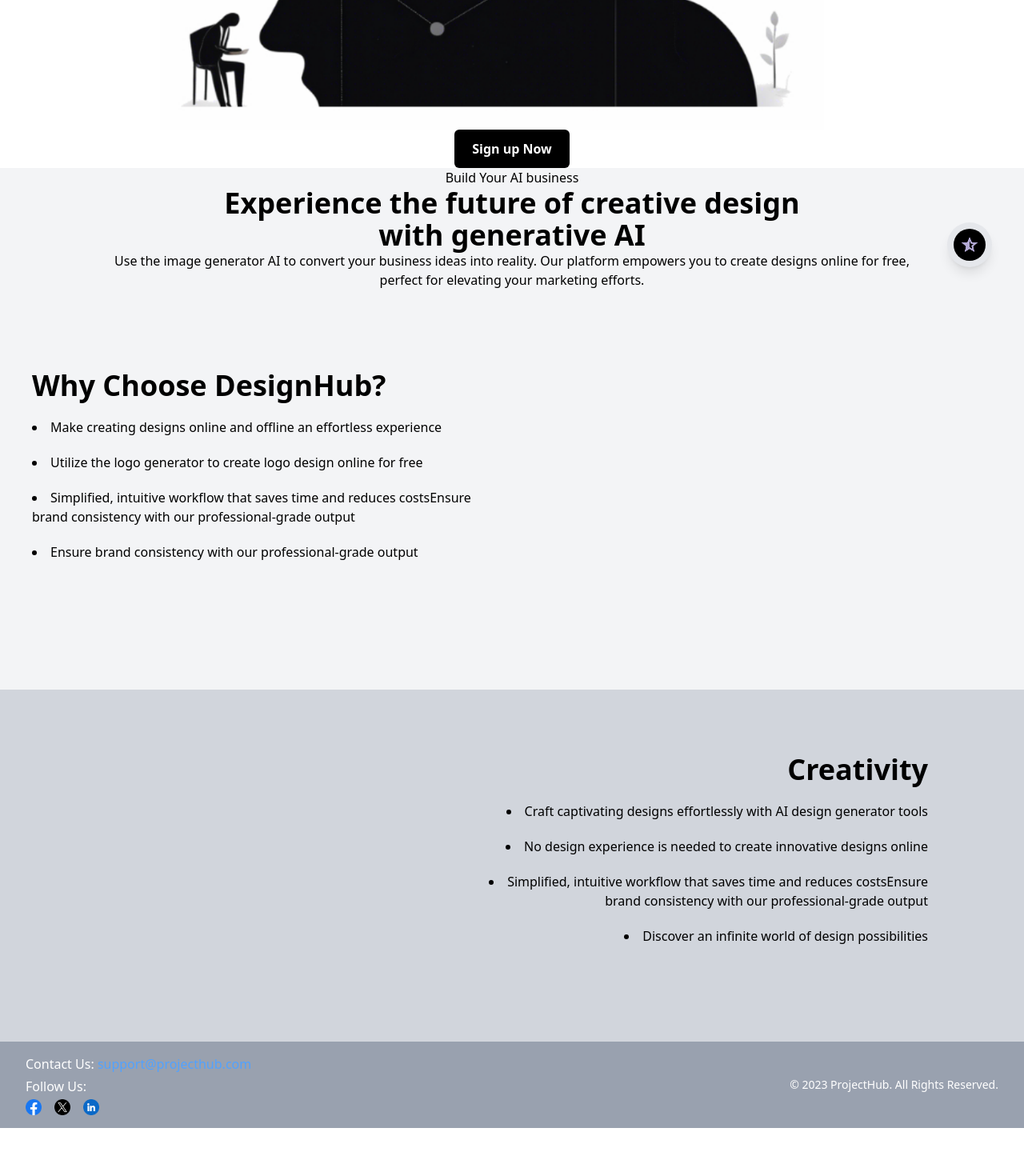
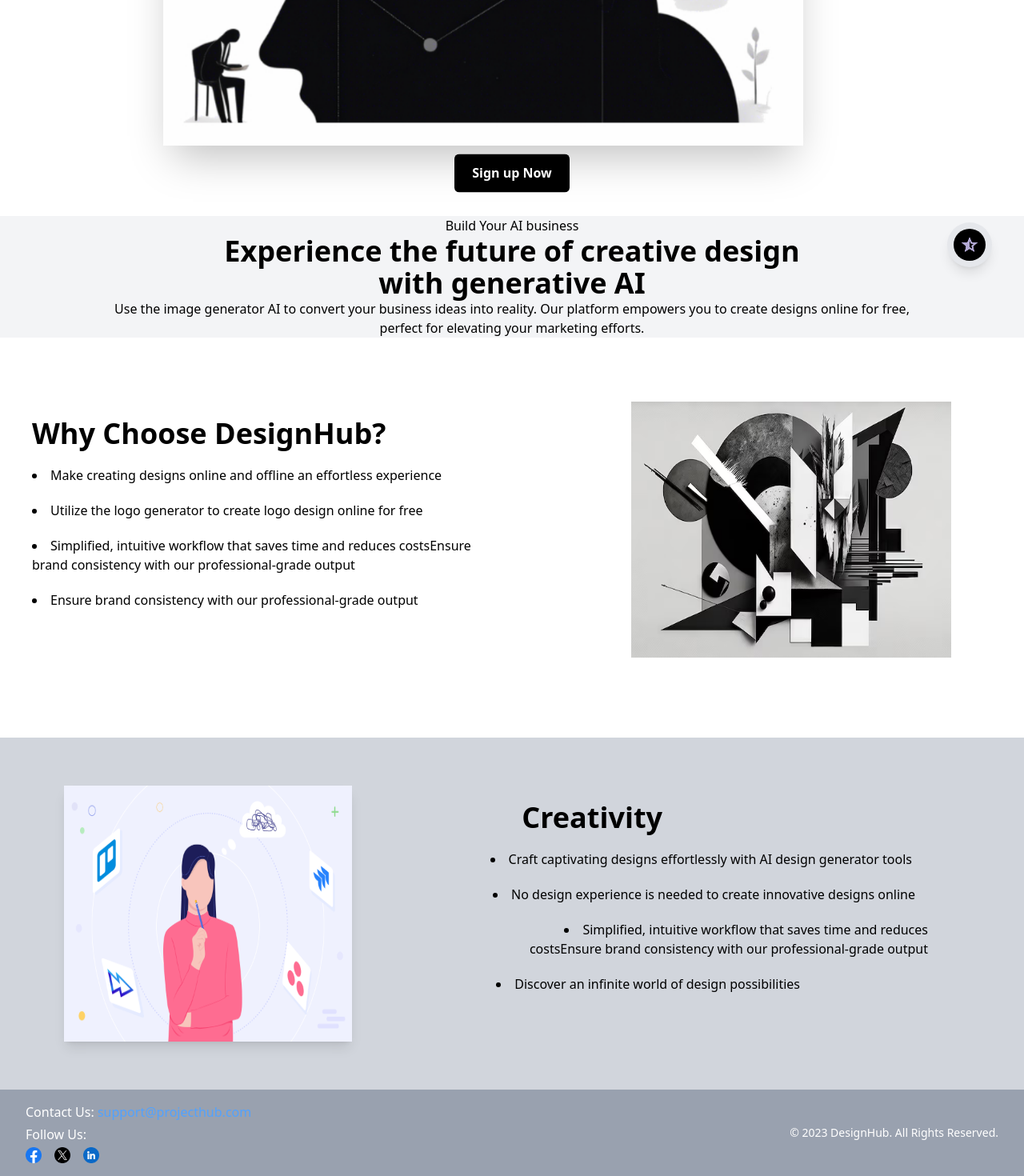
Before and after one commit to dev-koush-01/Matty-Online-Graphic-Design-Tool, a React (Vite) app: page / in a window 1280 px wide. Shown: the part 426-1896 px from the top of the page at 80% size. Before the commit the page ends 1836 px from the top, so only its background shows below. Built offline with nearby package versions, Linux system fonts and the light colour scheme; a web font is replaced by a local one.

Commit message:
Your commit message here

```diff
--- a/src/Component/Before_login/Front_page.jsx
+++ b/src/Component/Before_login/Front_page.jsx
@@ -1,22 +1,24 @@
 import React from 'react'
 import { NavLink } from 'react-router-dom'
-import ai_image_head from '../../assets/images_aihead.jpeg'
-// D:\gncipl- internship\6th-weekGNCIPl\Matty-Online-Graphic-Design-Tool\src\assets\images_aihead.jpeg
+import ai_image_head from '../../assets/creative.png'
+import Choose_designHub from '../../assets/Choose_designHub.png'
+
 
 function front_page() {
   return (
     <>
-          <div  className='text-center flex justify-center items-center '><h1 className='text-center text-4xl font-bold'>Welcome to DesignHub </h1>
+    <div>      <div className='text-center flex justify-center items-center '><h1 className='text-center text-4xl font-bold mt-5 shadow-lg rounded-md animate-bounce  '>Welcome to DesignHub </h1>
 
           </div>
-          <p  className='text-center flex justify-center items-center pt-4 ' >A browser-based design tool to easily create posters, banners, and social media images. <br />
+
+          <p  className='text-center flex justify-center items-center pt-4 '  >A browser-based design tool to easily create posters, banners, and social media images. <br />
             Features drag-and-drop editing, ready templates, cloud saving, and quick PNG/PDF <br />
             exports — no software install needed</p>
-          <img className='h-100 pl-50 ' src="../src/assets/front_page_image.png" alt="front_page_image" />
+          <img className='h-100  w-200 ml-51 py-0 shadow-2xl ' src="../src/assets/front_page_image.png" alt="front_page_image" />
 
 
           <div className='text-center flex justify-center items-center pb-5Hey, Cortana. '>
-        <NavLink to="/signup"> <button className='  w-36 h-12 rounded-md  text-white bg-black font-bold p-2 hover:text-2xl      '> Sign up Now </button>
+        <NavLink to="/signup"> <button className='  w-36 h-12 rounded-md  text-white bg-black font-bold p-2 hover:text-2xl    m-5 animate-bounce   '> Sign up Now </button>
        </NavLink> </div>
 
       <div className='bg-gray-100 '> <div className='text-center'><h2>Build Your AI business</h2></div>
@@ -24,24 +26,41 @@
         <p className='text-center'>Use the image generator AI to convert your business ideas into reality. Our platform empowers you to create designs online for free, <br /> perfect  for elevating your marketing efforts.
 
 </p>
+    </div>
+
+
 <div>
 
-        <div className='pl-10 pt-25 space-y-5 pb-40'><div className='text-4xl font-bold '><h1>Why Choose DesignHub?</h1></div>
+        <div className='flex'>
+          <div className='pl-10 pt-25 space-y-5 pb-40'>
+          <h1 className='text-4xl font-bold ' >Why Choose DesignHub?</h1>
       <li>Make creating designs online and offline an effortless experience</li>
       <li>Utilize the logo generator to create logo design online for free</li>
       <li>Simplified, intuitive workflow that saves time and reduces costsEnsure < br/> brand consistency with our professional-grade output</li>
       <li>Ensure brand consistency with our professional-grade output</li>
-            {/* <img className='float-right  absolute top- right-20 top-10  h-40 w-40 ' src={ai_image_head} alt="image" /> */}
+      </div>
+
+      <div className=''>
+            <img className=' h-80 w-100  mt-20  ml-50' src={ai_image_head} alt="image" />
+            </div>
 
       </div>
       </div>
 
-        <div className='bg-gray-300 pb-30 pt-20 space-y-5 text-center md:text-right pr-30'>
-        <div className='text-4xl font-bold '><h1>Creativity</h1></div>
-      <li>Craft captivating designs effortlessly with AI design generator tools</li>
-      <li>No design experience is needed to create innovative designs online</li>
-      <li>Simplified, intuitive workflow that saves time and reduces costsEnsure < br/> brand consistency with our professional-grade output</li>
-      <li>Discover an infinite world of design possibilities</li>
+        <div className='bg-gray-300 flex '>
+          <div> <img className=' h-80 w-90 mt-15 shadow-lg mr-80 ml-20   ' src={Choose_designHub} alt="image" /></div>
+
+          <div className='  pb-30 pt-20 space-y-5 text-center md:text-right pr-30'>
+        <h1 className='text-4xl font-bold mr-83' >Creativity</h1>
+      <li className='mr-5' >Craft captivating designs effortlessly with AI design generator tools</li>
+
+      <li className='mr-4'>No design experience is needed to create innovative designs online</li>
+
+      <li className='ml-40'>Simplified, intuitive workflow that saves time and reduces costsEnsure  brand consistency with our professional-grade output</li>
+
+      <li className='mr-40' >Discover an infinite world of design possibilities</li>
+
+      </div>
 
       </div>
 
--- a/src/Component/Footer/Footer.jsx
+++ b/src/Component/Footer/Footer.jsx
@@ -36,7 +36,7 @@
 
         {/* Right side */}
         <div className="text-sm text-center md:text-right">
-          © 2023 ProjectHub. All Rights Reserved.
+          © 2023 DesignHub. All Rights Reserved.
         </div>
       </div>
     </footer>
--- a/src/Component/Navbar/Navbar.jsx
+++ b/src/Component/Navbar/Navbar.jsx
@@ -36,7 +36,7 @@
 
       {/* Mobile Menu */}
       {isOpen && (
-        <ul className=" bg-gray-300 absolute top-15 right-0 w-65 h-[calc(100vh-25px)]  shadow-md p-6 space-y-4  text-gray-700 font-medium">
+        <ul className=" bg-gray-300 absolute top-15 right-0 w-65 h-[calc(100vh-25px)]  animate-pulse  shadow-md p-6 space-y-4  text-gray-700 font-medium">
        <li> <NavLink to= '/home' className="hover:text-black hover:underline cursor-pointer">Home</NavLink> </li>
         <li> <NavLink to='/about' className=" hover:text-black hover:underline cursor-pointer">About</NavLink> </li>
         <li> <NavLink to='/contact' className="hover:text-black hover:underline cursor-pointer">Contact</NavLink> </li>
```
Also changed, not shown: src/assets/Choose_designHub.png (added), src/assets/creative.png (added).
